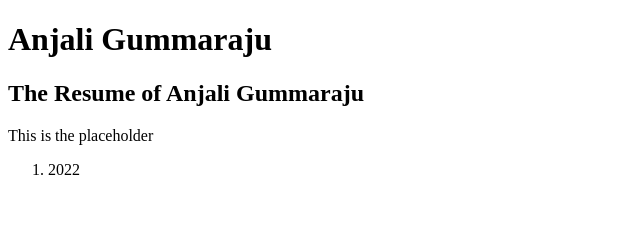
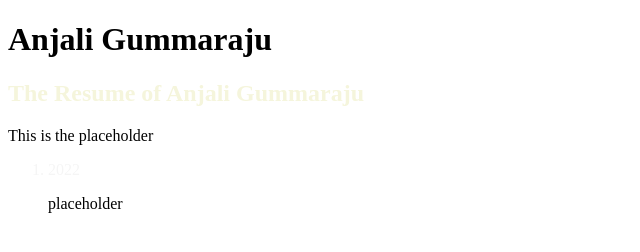
Before and after one commit to Databite/Anjali, a plain HTML site: page index.html in a window 1280 px wide. Shown: the whole page, without its empty margins (0-640 px from the left). Drawn offline with Linux system fonts and the light colour scheme.

Commit message:
adding styles

```diff
--- a/index.html
+++ b/index.html
@@ -23,13 +23,17 @@
 </head>
 
 <body>
-    <h1>Anjali Gummaraju</h1>
+    <h1 id="title">Anjali Gummaraju</h1>
     <h2>The Resume of Anjali Gummaraju</h2>
     <p>This is the placeholder</p>
 
     <ol>
-        <li> 2022</li>
+        <li class="blue"> 2022</li>
     </ol>
+
+    <ul>
+      <p>placeholder</p>
+    </ul>
 </body>
 
 </html>
--- a/styles.css
+++ b/styles.css
@@ -0,0 +1,11 @@
+#title {
+    color: black;
+}
+
+.blue {
+    color: whitesmoke;
+}
+
+h2 {
+    color: beige;
+}
```
